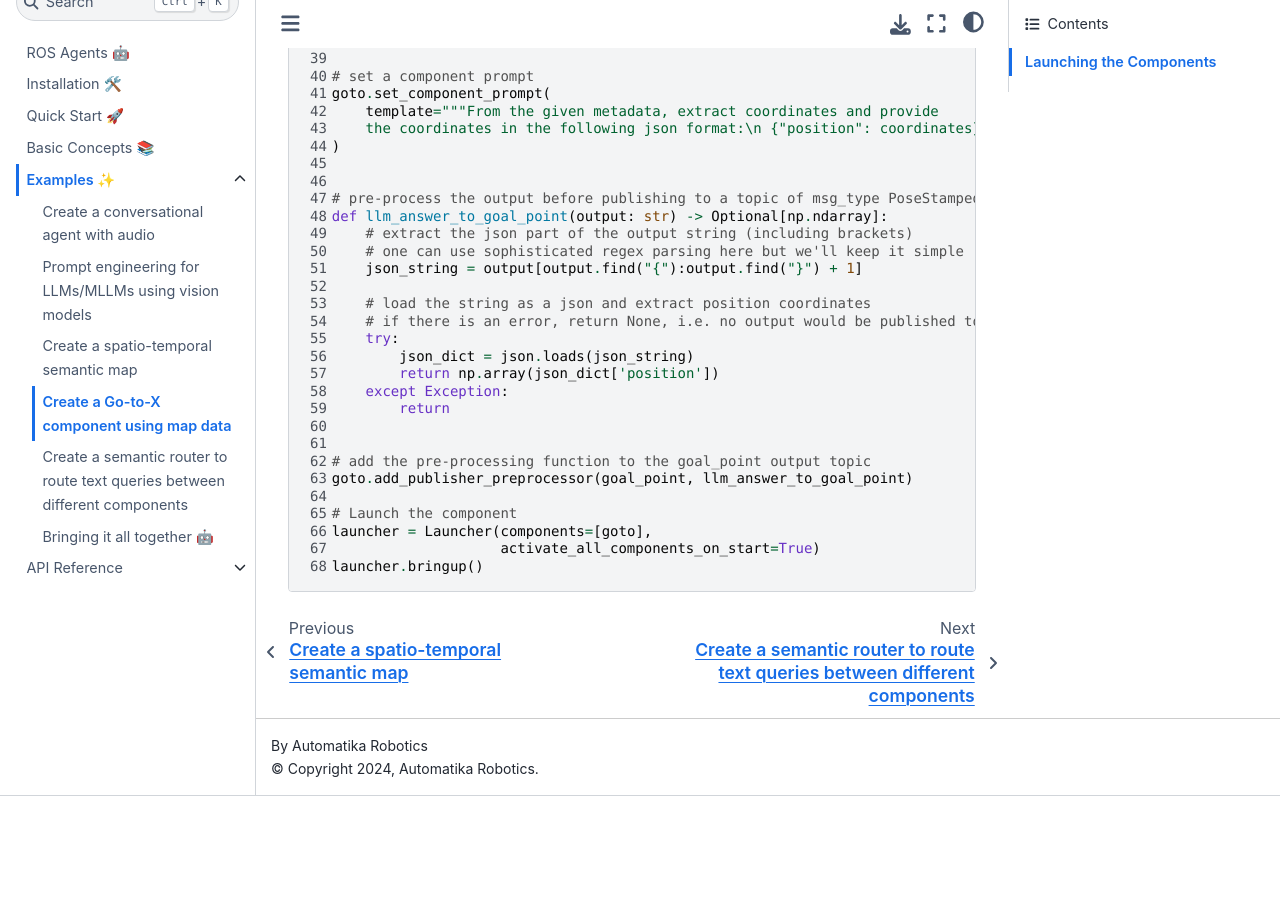
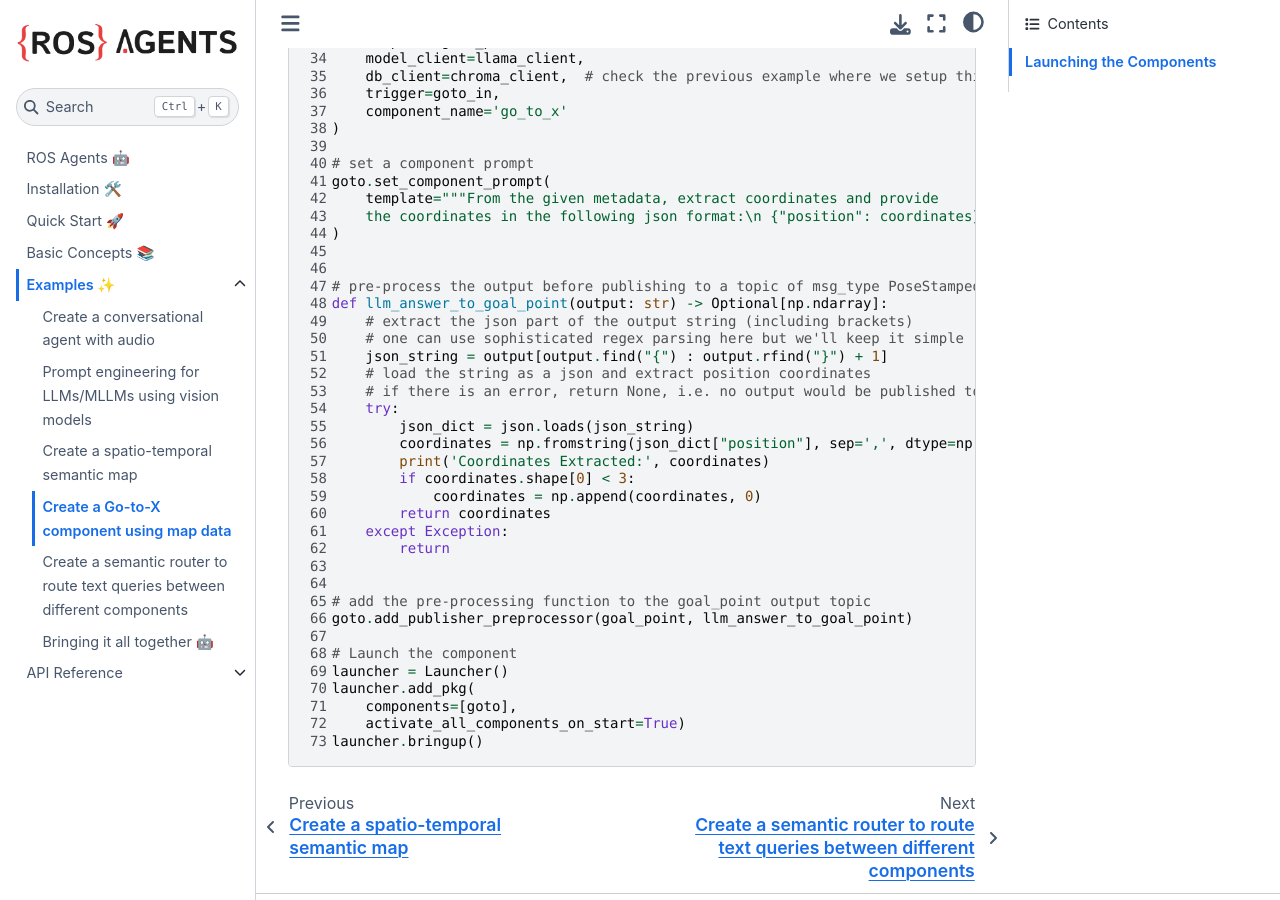
Before and after one commit to automatika-robotics/ros-agents, a Sphinx documentation site: the page built from docs/examples/goto.md, in a window 1280 px wide and 900 px high, scrolled down 3555 px. Built offline with Sphinx 7.4.7 and the Sphinx Book theme 1.1.4, drawn with Linux system fonts in a browser that asks for light colours; before the commit the page ends 4351 px from its top, so only the background shows below that; some of the changed text lies outside the part shown.

Commit message:
(docs) Updates docs and examples for new api of ROS sugar

````diff
--- a/docs/examples/goto.md
+++ b/docs/examples/goto.md
@@ -81,13 +81,16 @@ import numpy as np
 def llm_answer_to_goal_point(output: str) -> Optional[np.ndarray]:
     # extract the json part of the output string (including brackets)
     # one can use sophisticated regex parsing here but we'll keep it simple
-    json_string = output[output.find("{"):output.find("}") + 1]
-
+    json_string = output[output.find("{") : output.rfind("}") + 1]
     # load the string as a json and extract position coordinates
     # if there is an error, return None, i.e. no output would be published to goal_point
     try:
         json_dict = json.loads(json_string)
-        return np.array(json_dict['position'])
+        coordinates = np.fromstring(json_dict["position"], sep=',', dtype=np.float64)
+        print('Coordinates Extracted:', coordinates)
+        if coordinates.shape[0] < 3:
+            coordinates = np.append(coordinates, 0)
+        return coordinates
     except Exception:
         return
 
@@ -103,8 +106,10 @@ And we will launch our Go-to-X component.
 from agents.ros import Launcher
 
 # Launch the component
-launcher = Launcher(components=[goto],
-                    activate_all_components_on_start=True)
+launcher = Launcher()
+launcher.add_pkg(
+    components=[goto],
+    activate_all_components_on_start=True)
 launcher.bringup()
 ```
 
@@ -163,13 +168,16 @@ goto.set_component_prompt(
 def llm_answer_to_goal_point(output: str) -> Optional[np.ndarray]:
     # extract the json part of the output string (including brackets)
     # one can use sophisticated regex parsing here but we'll keep it simple
-    json_string = output[output.find("{"):output.find("}") + 1]
-
+    json_string = output[output.find("{") : output.rfind("}") + 1]
     # load the string as a json and extract position coordinates
     # if there is an error, return None, i.e. no output would be published to goal_point
     try:
         json_dict = json.loads(json_string)
-        return np.array(json_dict['position'])
+        coordinates = np.fromstring(json_dict["position"], sep=',', dtype=np.float64)
+        print('Coordinates Extracted:', coordinates)
+        if coordinates.shape[0] < 3:
+            coordinates = np.append(coordinates, 0)
+        return coordinates
     except Exception:
         return
 
@@ -178,7 +186,9 @@ def llm_answer_to_goal_point(output: str) -> Optional[np.ndarray]:
 goto.add_publisher_preprocessor(goal_point, llm_answer_to_goal_point)
 
 # Launch the component
-launcher = Launcher(components=[goto],
-                    activate_all_components_on_start=True)
+launcher = Launcher()
+launcher.add_pkg(
+    components=[goto],
+    activate_all_components_on_start=True)
 launcher.bringup()
 ```
````
Also changed, not shown: docs/examples/complete.md (+9 -3 lines), docs/examples/conversational.md (+6 -2 lines), docs/examples/prompt_engineering.md (+8 -4 lines), docs/examples/semantic_map.md (+8 -4 lines), docs/examples/semantic_router.md (+4 -2 lines), 4 other files.
